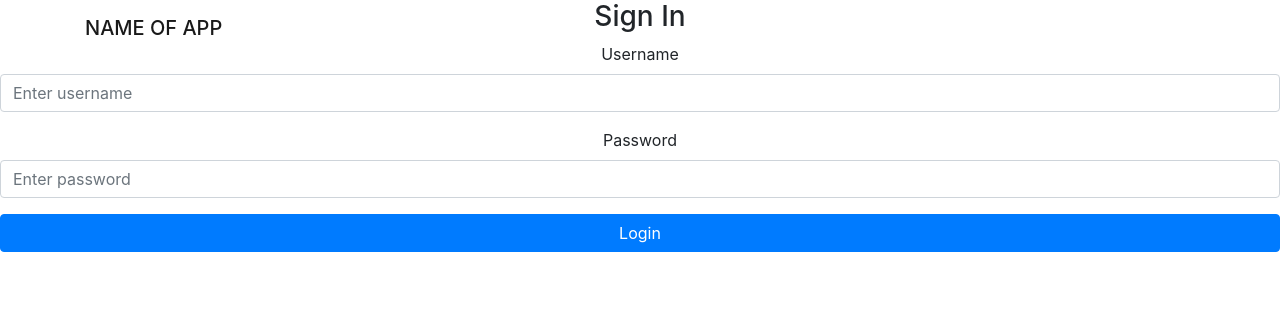
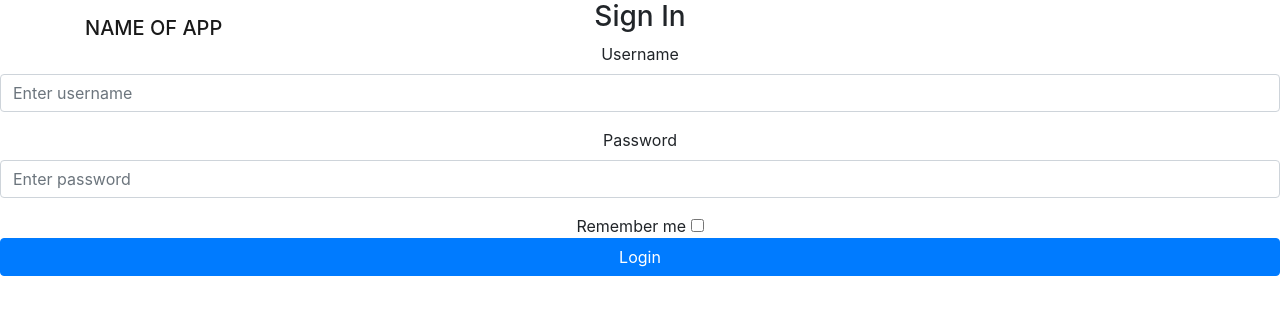
Before and after one commit to AhmadHatziq/TT3_25, a React (Create React App) app: page / in a window 1280 px wide. Shown: the top 314 px of the page. Built offline with nearby package versions, Linux system fonts and the light colour scheme.

Commit message:
Login - Remember me
Able to detect if remember me checkbox is checked

```diff
--- a/package.json
+++ b/package.json
@@ -10,6 +10,7 @@
     "bcryptjs": "^2.4.3",
     "bootstrap": "^4.6.0",
     "react": "^17.0.1",
+    "react-cookie": "^4.0.3",
     "react-dom": "^17.0.1",
     "react-router-dom": "^5.2.0",
     "react-scripts": "4.0.3",
--- a/src/components/login.component.js
+++ b/src/components/login.component.js
@@ -6,7 +6,7 @@ export default class Login extends Component {
     constructor(props) {
         super(props)
         this.state = {
-
+          checkboxes: [],
           Username: "",
           Password: "",
           api_access_point: 'https://849rs099m3.execute-api.ap-southeast-1.amazonaws.com/techtrek/login',
@@ -23,7 +23,8 @@ export default class Login extends Component {
 
 
     handleChange(event) {
-
+        const target = event.target;
+        var value = target.value;
         this.setState({
           [event.target.name]: event.target.value
         })
@@ -38,6 +39,13 @@ export default class Login extends Component {
         });
 
 
+        //console.log(this.refs.checkboxes.checked);
+        if (this.refs.checkboxes.checked == false) {
+            console.log("not checked");
+        }
+        else {
+            console.log("checked");
+        }
 
           console.log(passwordSalt);
     }
@@ -75,7 +83,9 @@ export default class Login extends Component {
                     />
                     <h1>{this.state.Password}</h1>
                 </div>
-
+                <div>
+                Remember me <input id="rememberChkBox" value="checked" ref="checkboxes"name="checkboxes"type="checkbox"/>
+                </div>
                 <button
                     type="submit"
                     className="btn btn-primary btn-block"
```
Also changed, not shown: 1 other file (tests, documents, lock files or other folders).
